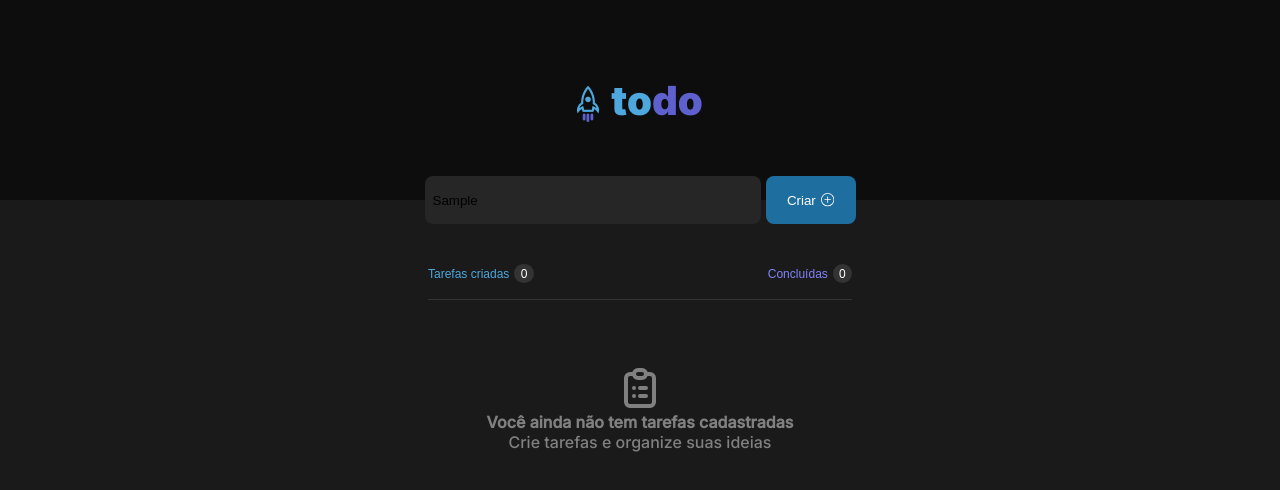
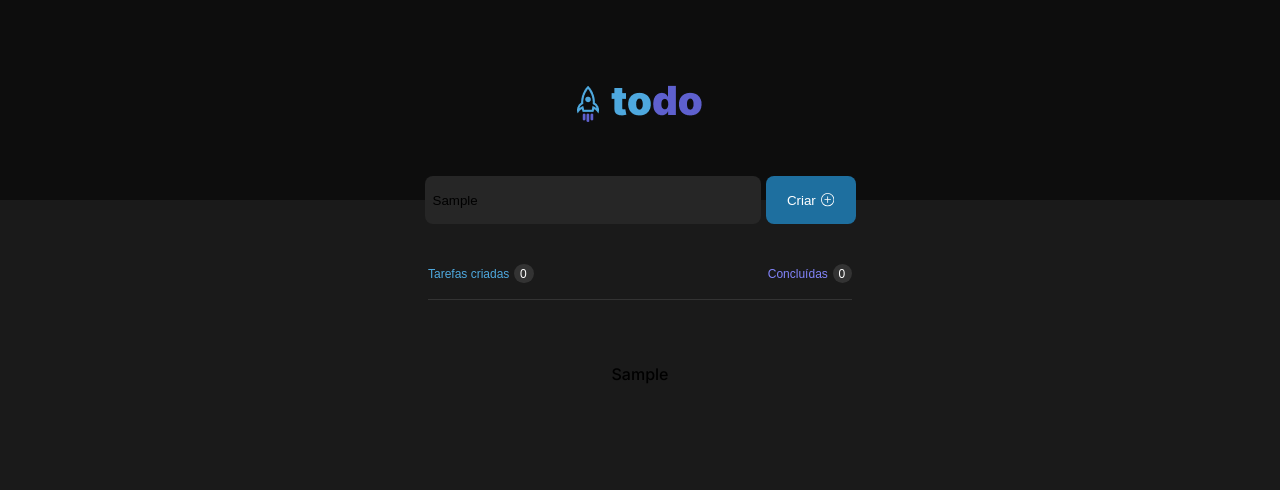
Before and after one commit to dev-ribeiro/ignite-todo-list-react, a React (Vite) app: page / in a window 1280 px wide. Both pictures are taken after typing "Sample" into the empty fields and a click on the button "Criar". Shown: the top 490 px of the page. Built offline with nearby package versions, Linux system fonts and the light colour scheme.

Commit message:
Create logical of creation of content

```diff
--- a/package.json
+++ b/package.json
@@ -11,11 +11,13 @@
   "dependencies": {
     "react": "^18.2.0",
     "react-dom": "^18.2.0",
-    "react-icons": "^4.4.0"
+    "react-icons": "^4.4.0",
+    "uuid": "^9.0.0"
   },
   "devDependencies": {
     "@types/react": "^18.0.17",
     "@types/react-dom": "^18.0.6",
+    "@types/uuid": "^8.3.4",
     "@vitejs/plugin-react": "^2.1.0",
     "typescript": "^4.6.4",
     "vite": "^3.1.0"
--- a/src/components/MainContainer.module.css
+++ b/src/components/MainContainer.module.css
@@ -58,7 +58,7 @@
 
 .todoList .controller * {
     display: flex;
-    justify-content: center;
+    justify-content: ce;
     align-items: center;
     gap: 5px;
     border: none;
--- a/src/components/MainContainer.tsx
+++ b/src/components/MainContainer.tsx
@@ -1,21 +1,56 @@
-import { FormEvent, useState } from "react";
+import { v4 as uuidv4 } from "uuid";
+import { ChangeEvent, FormEvent, useState } from "react";
 import { BsPlusCircle } from "react-icons/bs";
 import styles from "./MainContainer.module.css";
 import { ShowTodos } from "./ShowTodos";
 
+interface INewContent {
+    id:string;
+    content:string;
+    done:boolean
+};
+
 export function MainContainer() {
-    const [todos, setTodos] = useState([]);
+    const [todos, setTodos] = useState<INewContent[]>([]);
+    const [newContent, setNewContent] = useState<INewContent>({
+        id:"",
+        content:"",
+        done:false
+    });
+
+    const handleInputText = (event: ChangeEvent<HTMLInputElement>) => {
+        event.preventDefault();
+        let id = uuidv4();
+        setNewContent({
+            id,
+            content: event.target.value,
+            done:false
+        });
+    };
 
     const handleCreateTodo = (event: FormEvent) => {
         event.preventDefault();
-        console.log("Teste")
+        setTodos([...todos, newContent]);
     };
+
+    console.log(todos);
+    console.log(newContent);
 
     return (
         <main className={styles.container}>
-            <form className={styles.todoCreator}>
-                <input type="text" name="todo" placeholder="Adicione uma nova tarefa" />
-                <button onClick={handleCreateTodo}>
+            <form
+                className={styles.todoCreator}
+                name="todoCreator"
+            >
+                <input
+                    type="text"
+                    placeholder="Adicione uma nova tarefa"
+                    onChange={handleInputText}
+                />
+                <button
+                    type="submit"
+                    onClick={handleCreateTodo}
+                >
                     <span>Criar</span>
                     <BsPlusCircle />
                 </button>
@@ -35,7 +70,7 @@ export function MainContainer() {
             </article>
             <ShowTodos
                 hasTodos={todos.length === 0 ? false : true}
-                todosList={todos}
+                todoList={todos}
             />
         </main>
     )
--- a/src/components/ShowTodos.tsx
+++ b/src/components/ShowTodos.tsx
@@ -1,21 +1,19 @@
 import { HiOutlineClipboardList } from "react-icons/hi";
 import styles from "./ShowTodos.module.css";
 
-interface Todo {
+interface ITodo {
     id:string;
-    content: string;
-    done: boolean
+    content:string;
+    done:boolean
+};
+
+interface IPropsShowTodos {
+    hasTodos:boolean;
+    todoList:ITodo[]
 }
 
-interface TodoProps {
-    hasTodos: boolean;
-    todoList: Todo[];
-}
-
-export function ShowTodos(props: TodoProps): JSX.Element {
-    console.log(props)
-
-    if (props.hasTodos === false) {
+export function ShowTodos({hasTodos, todoList}:IPropsShowTodos): JSX.Element {
+    if (hasTodos === false) {
         return (
             <section className={styles.notShowTodos}>
                 <HiOutlineClipboardList />
@@ -26,9 +24,12 @@ export function ShowTodos(props: TodoProps): JSX.Element {
     } else {
         return (
             <section className={styles.showTodos}>
-                {props.todoList.map(todo => {
+                {todoList.map(todo => {
                     return(
-                        <div key={todo.id}>
+                        <div
+                            key={todo.id}
+                            className={todo.done === false ? styles.unDone : styles.done}
+                        >
                             {todo.content}
                         </div>
                     )
```
Also changed, not shown: 1 other file (tests, documents, lock files or other folders).
